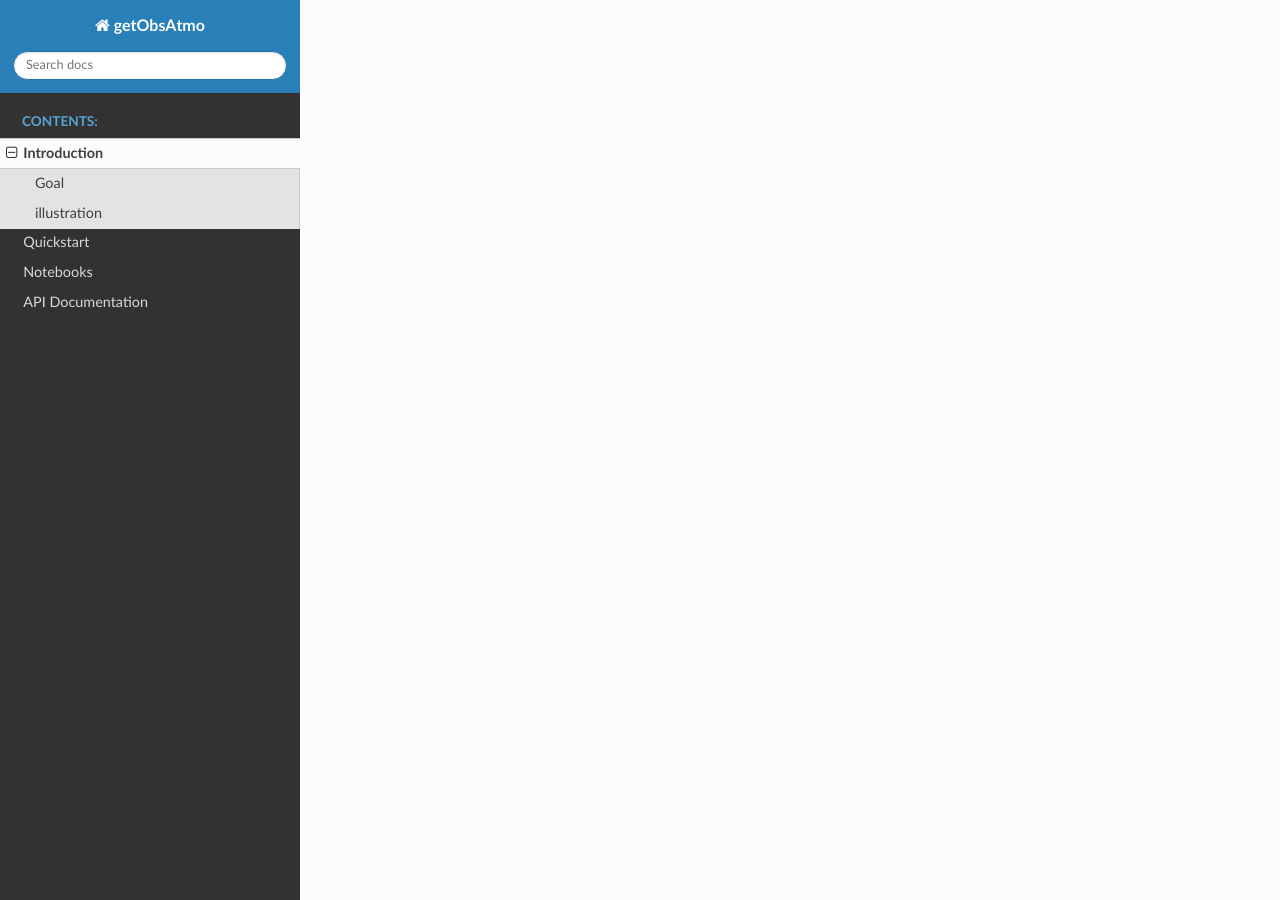
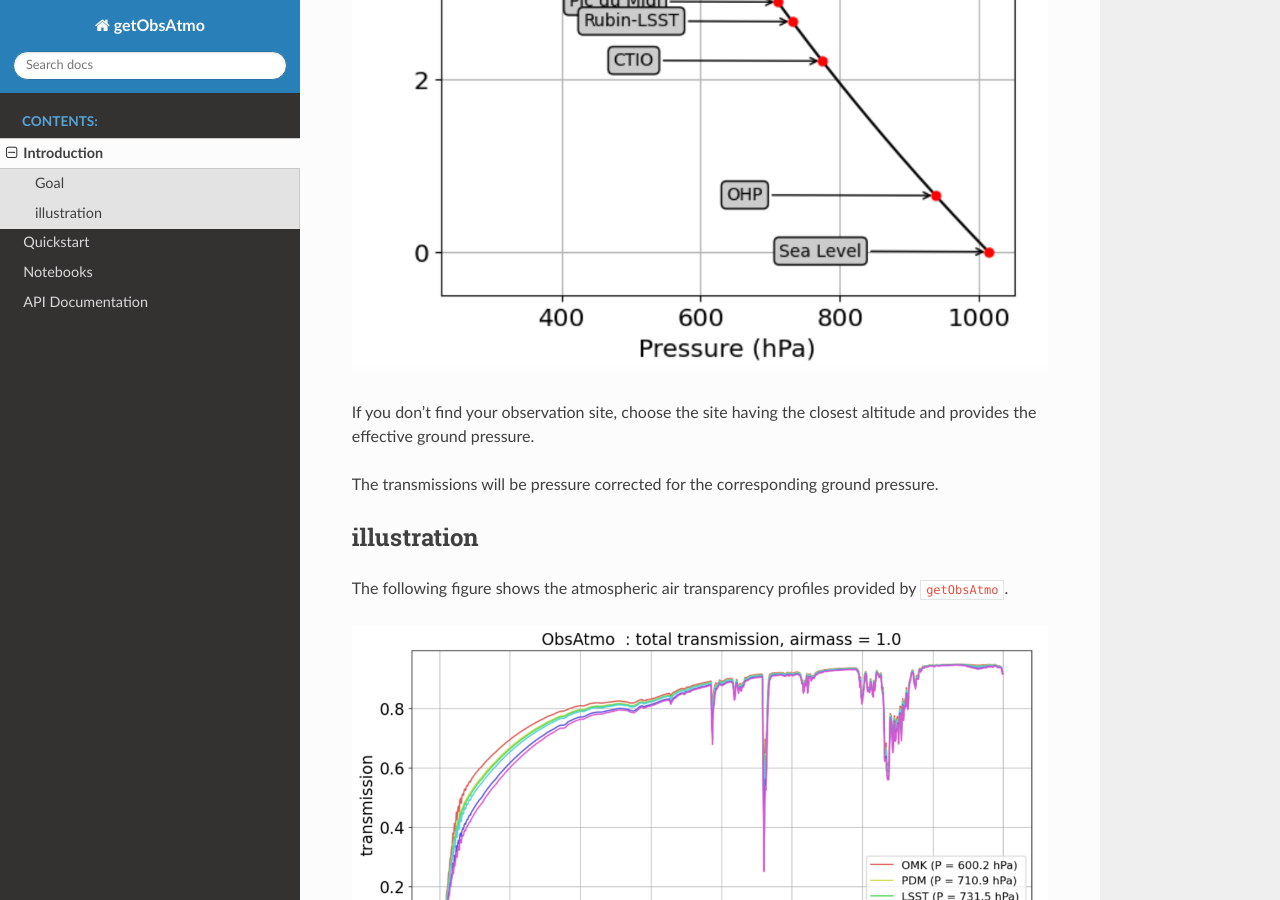
Before and after one commit to LSSTDESC/getObsAtmo, a Sphinx documentation site: the page built from docs/source/introduction.rst, in a window 1280 px wide and 900 px high, scrolled down 1349 px. Built offline with Sphinx 7.4.7 and the Read the Docs theme 2.0.0, drawn with Linux system fonts in a browser that asks for light colours; pages that are not in the unit, such as notebooks, are missing from menus; some of the changed text lies outside the part shown.

Commit message:
add the figure altitude vs pressure

```diff
--- a/docs/source/introduction.rst
+++ b/docs/source/introduction.rst
@@ -25,12 +25,23 @@ Transmission pattern for 5 observation sites are proposed: ``LSST``, ``CTIO``,
  altitude-km   2.663    2.207       0.650      2.891      4.205         0.0
 ============= ======== ========== =========== ========= =========== =========
 
-If you don't find your observation site, choose the one with the closest altitude
-and provides the ground true pressure.
+The altitude-pressure dependence is shown on the figure below:
+
+.. figure:: images/libradtranpy_altitudevspressure.png
+
+
+If you don't find your observation site, choose the site having the closest altitude
+and provides the effective ground pressure.
+
 The transmissions will be pressure corrected for the corresponding ground pressure.
+
+
 
 
 illustration
 ------------
 
+The following figure shows the atmospheric air transparency profiles provided by ``getObsAtmo``.
+
+
 .. figure:: images/getObsAtmo.png
```
Also changed, not shown: docs/source/images/libradtranpy_altitudevspressure.png (added).
